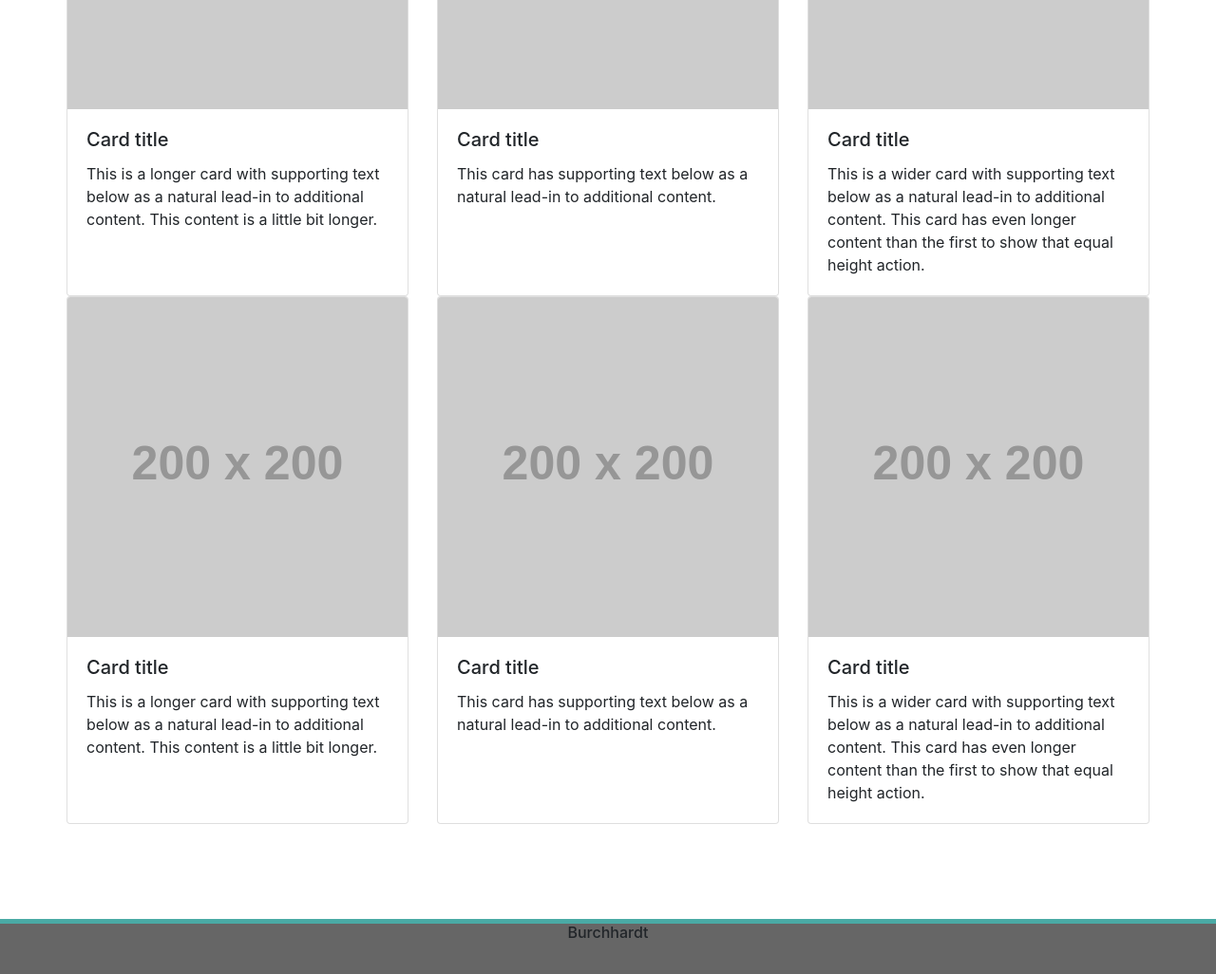
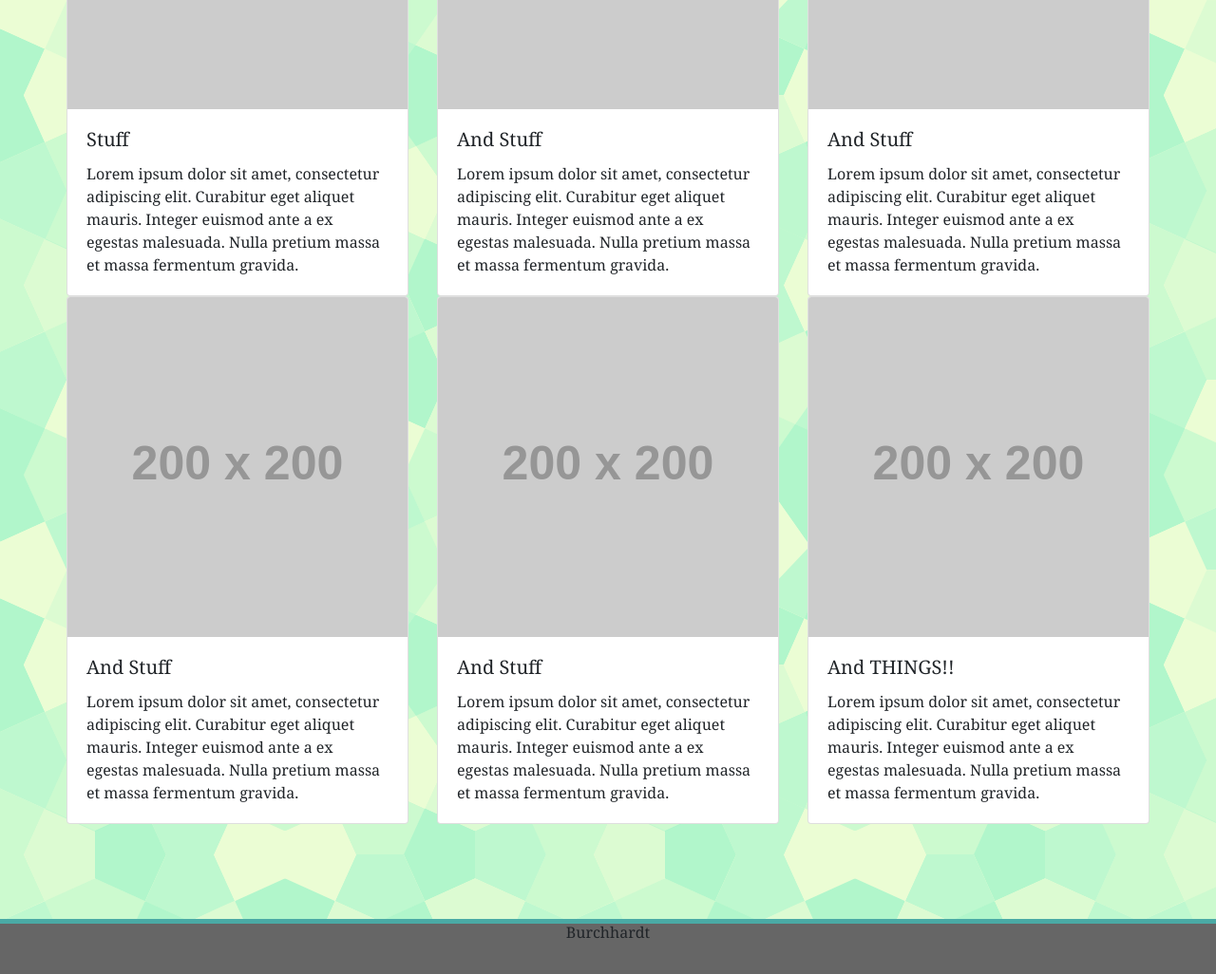
Before and after one commit to tlburchh/Bootstrap-Portfolio, a plain HTML site: page portfolio.html in a window 1280 px wide. Shown: the part 300-1326 px from the top of the page at 95% size. Drawn offline with nearby package versions, Linux system fonts and the light colour scheme; placeholder pictures from the web are drawn by us.

Commit message:
css added

```diff
--- a/css/style.css
+++ b/css/style.css
@@ -0,0 +1,6 @@
+body{
+    background-image: url(../images/background.png);
+}
+.navbar,
+body{
+    font-family: 'Georgia', Times, Times New Roman, serif;
--- a/portfolio.html
+++ b/portfolio.html
@@ -7,7 +7,7 @@
 
     <!-- Bootstrap CSS -->
     <link rel="stylesheet" href="https://stackpath.bootstrapcdn.com/bootstrap/4.1.1/css/bootstrap.min.css" integrity="sha384-WskhaSGFgHYWDcbwN70/dfYBj47jz9qbsMId/iRN3ewGhXQFZCSftd1LZCfmhktB" crossorigin="anonymous">
-
+    <link rel="stylesheet" href="css/style.css">
     <title>Portfolio</title>
   </head>
   <header>
@@ -28,10 +28,10 @@
                 <div class="col-md-9">
               <ul class="navbar-nav justify-content-end">
                 <li class="nav-item active">
-                  <a class="nav-link" href="#">Home <span class="sr-only">(current)</span></a>
+                  <a class="nav-link" href="index.html">Home </a>
                 </li>
                 <li class="nav-item">
-                  <a class="nav-link" href="portfolio.html">Portfolio</a>
+                  <a class="nav-link" href="portfolio.html">Portfolio <span class="sr-only">(current)</span></a>
                 </li>
                 <li class="nav-item">
                   <a class="nav-link" href="contact.html">Contact</a>
@@ -51,22 +51,22 @@
                         <div class="card">
                           <img class="card-img-top" src="http://via.placeholder.com/200x200" alt="Card image cap">
                           <div class="card-body">
-                            <h5 class="card-title">Card title</h5>
-                            <p class="card-text">This is a longer card with supporting text below as a natural lead-in to additional content. This content is a little bit longer.</p>
+                            <h5 class="card-title">Stuff</h5>
+                            <p class="card-text">Lorem ipsum dolor sit amet, consectetur adipiscing elit. Curabitur eget aliquet mauris. Integer euismod ante a ex egestas malesuada. Nulla pretium massa et massa fermentum gravida.</p>
                           </div>
                         </div>
                         <div class="card">
                           <img class="card-img-top" src="http://via.placeholder.com/200x200" alt="Card image cap">
                           <div class="card-body">
-                            <h5 class="card-title">Card title</h5>
-                            <p class="card-text">This card has supporting text below as a natural lead-in to additional content.</p>
+                            <h5 class="card-title">And Stuff</h5>
+                            <p class="card-text">Lorem ipsum dolor sit amet, consectetur adipiscing elit. Curabitur eget aliquet mauris. Integer euismod ante a ex egestas malesuada. Nulla pretium massa et massa fermentum gravida.</p>
                           </div>
                         </div>
                         <div class="card">
                           <img class="card-img-top" src="http://via.placeholder.com/200x200" alt="Card image cap">
                           <div class="card-body">
-                            <h5 class="card-title">Card title</h5>
-                            <p class="card-text">This is a wider card with supporting text below as a natural lead-in to additional content. This card has even longer content than the first to show that equal height action.</p>
+                            <h5 class="card-title">And Stuff</h5>
+                            <p class="card-text">Lorem ipsum dolor sit amet, consectetur adipiscing elit. Curabitur eget aliquet mauris. Integer euismod ante a ex egestas malesuada. Nulla pretium massa et massa fermentum gravida.</p>
                           </div>
                         </div>
                       </div>
@@ -76,22 +76,22 @@
                         <div class="card">
                           <img class="card-img-top" src="http://via.placeholder.com/200x200" alt="Card image cap">
                           <div class="card-body">
-                            <h5 class="card-title">Card title</h5>
-                            <p class="card-text">This is a longer card with supporting text below as a natural lead-in to additional content. This content is a little bit longer.</p>
+                            <h5 class="card-title">And Stuff</h5>
+                            <p class="card-text">Lorem ipsum dolor sit amet, consectetur adipiscing elit. Curabitur eget aliquet mauris. Integer euismod ante a ex egestas malesuada. Nulla pretium massa et massa fermentum gravida.</p>
                           </div>
                         </div>
                         <div class="card">
                           <img class="card-img-top" src="http://via.placeholder.com/200x200" alt="Card image cap">
                           <div class="card-body">
-                            <h5 class="card-title">Card title</h5>
-                            <p class="card-text">This card has supporting text below as a natural lead-in to additional content.</p>
+                            <h5 class="card-title">And Stuff</h5>
+                            <p class="card-text">Lorem ipsum dolor sit amet, consectetur adipiscing elit. Curabitur eget aliquet mauris. Integer euismod ante a ex egestas malesuada. Nulla pretium massa et massa fermentum gravida.</p>
                           </div>
                         </div>
                         <div class="card">
                           <img class="card-img-top" src="http://via.placeholder.com/200x200" alt="Card image cap">
                           <div class="card-body">
-                            <h5 class="card-title">Card title</h5>
-                            <p class="card-text">This is a wider card with supporting text below as a natural lead-in to additional content. This card has even longer content than the first to show that equal height action.</p>
+                            <h5 class="card-title">And THINGS!!</h5>
+                            <p class="card-text">Lorem ipsum dolor sit amet, consectetur adipiscing elit. Curabitur eget aliquet mauris. Integer euismod ante a ex egestas malesuada. Nulla pretium massa et massa fermentum gravida.</p>
                           </div>
                         </div>
                       </div>
```
Also changed, not shown: contact.html (+1 -1 lines), index.html (+2 -2 lines), wireframe.html (+1 -1 lines), images/background.png (added).
